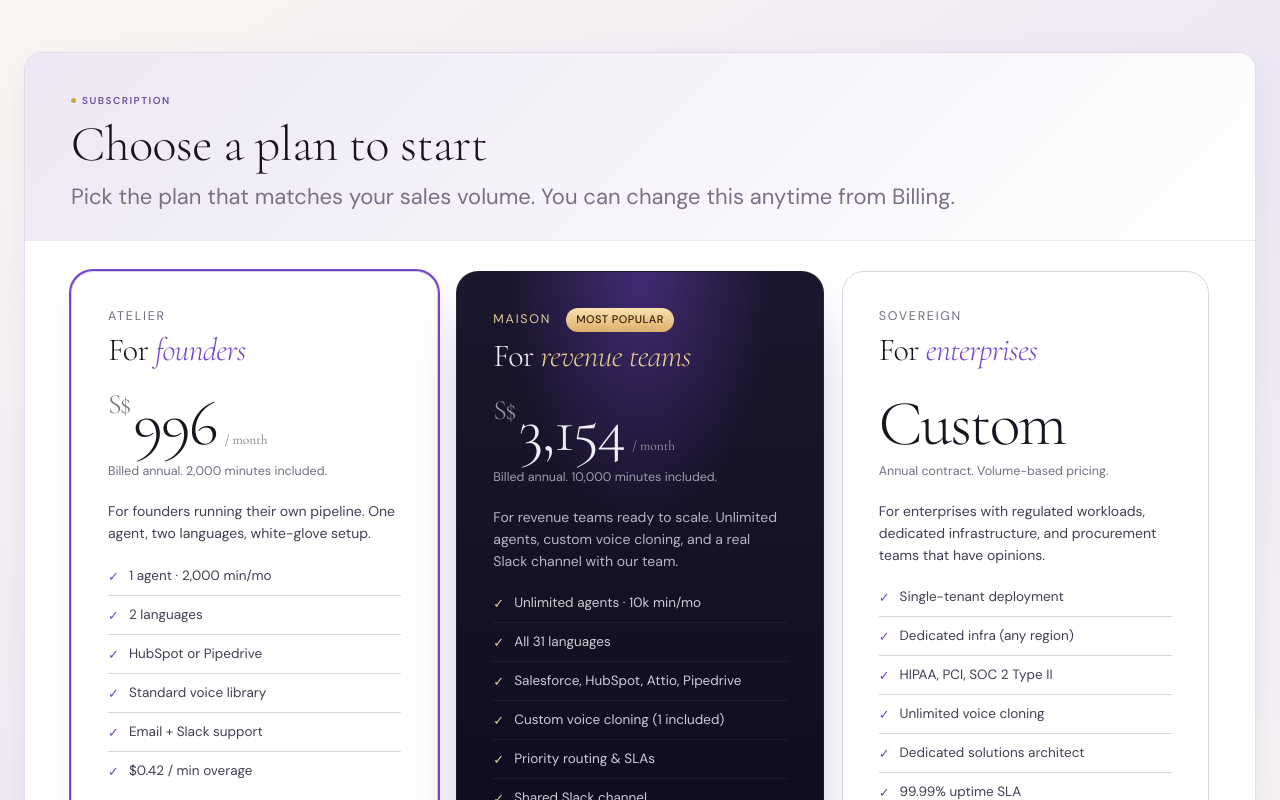
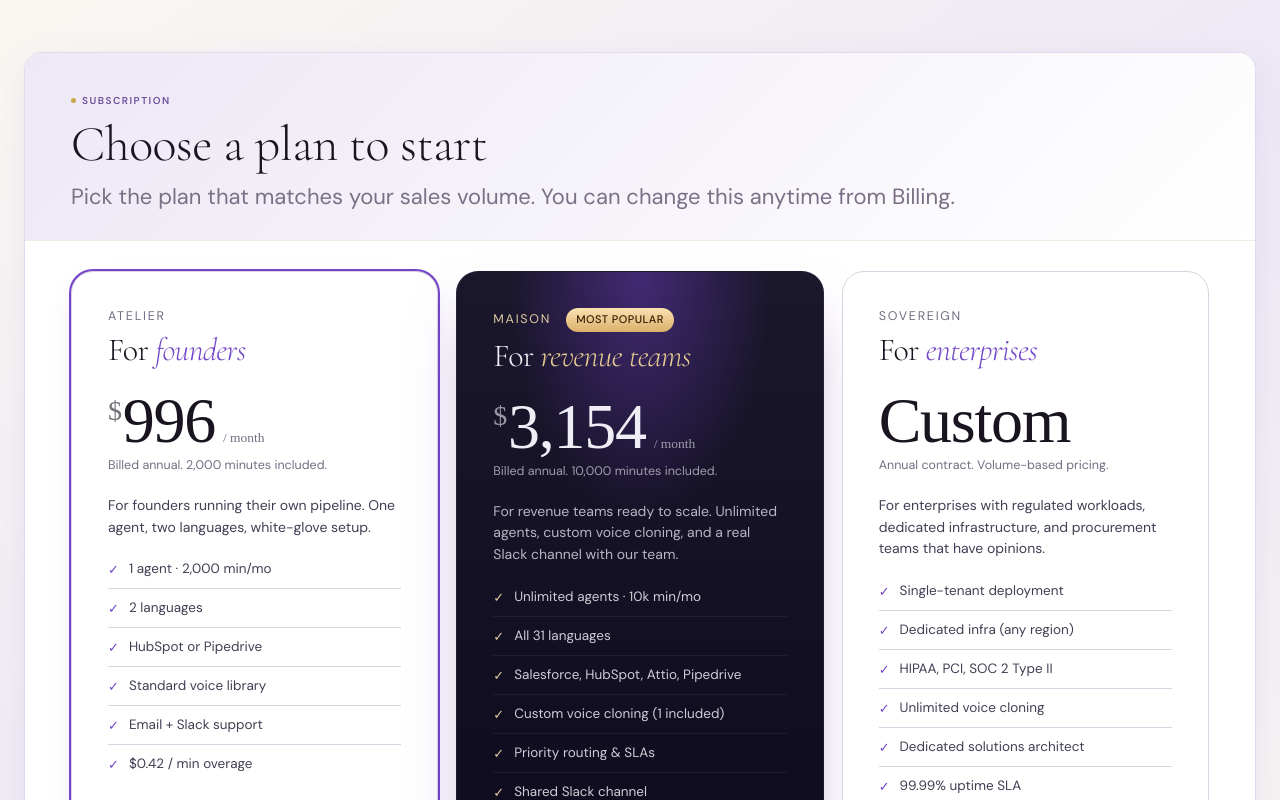
Before and after one commit to Simhateja17/sales, a Next.js app: page /plan-select in a window 1280 px wide. Shown: the top 800 px of the page. Built offline with nearby package versions, Linux system fonts and the light colour scheme.

Commit message:
fix: brand dot spacing, pricing card styling, quote closing mark

```diff
--- a/src/app/(barsha)/barsha.css
+++ b/src/app/(barsha)/barsha.css
@@ -432,8 +432,8 @@ input[type=range]::-webkit-slider-thumb{appearance:none;width:20px;height:20px;b
 #plan-select .price.feature .plan-name{color:oklch(0.96 0.01 295);}
 #plan-select .price .plan-name em{font-style:italic;font-weight:320;color:oklch(0.52 0.19 295);}
 #plan-select .price.feature .plan-name em{color:oklch(0.85 0.08 85);}
-#plan-select .price .amount{font-family:'Fraunces','Cormorant Garamond',serif;font-weight:350;font-size:64px;letter-spacing:-.03em;margin:22px 0 4px;line-height:1.1;}
-#plan-select .price .amount .currency{font-size:28px;vertical-align:top;margin-right:4px;opacity:.6;}
+#plan-select .price .amount{font-family:'Fraunces',serif;font-weight:300;font-size:64px;letter-spacing:-.02em;margin:22px 0 4px;line-height:1;font-variation-settings:"opsz" 144,"SOFT" 20;}
+#plan-select .price .amount .currency{font-size:28px;vertical-align:super;margin-right:2px;opacity:.6;font-weight:300;}
 #plan-select .price .amount .per{font-size:13.5px;color:oklch(0.55 0.03 290);margin-left:8px;font-weight:400;letter-spacing:0;}
 #plan-select .price.feature .amount .per{color:oklch(0.7 0.02 295);}
 #plan-select .price .amount-sub{font-size:12.5px;color:oklch(0.55 0.03 290);margin-bottom:22px;}
--- a/src/app/(barsha)/plan-select/page.tsx
+++ b/src/app/(barsha)/plan-select/page.tsx
@@ -19,7 +19,7 @@ export default function PlanSelectPage() {
             <div className={`price${selected === 0 ? ' selected' : ''}`} onClick={() => setSelected(0)}>
               <div className="tier">Atelier</div>
               <h3 className="plan-name">For <em>founders</em></h3>
-              <div className="amount"><span className="currency">S$</span>996<span className="per">/ month</span></div>
+              <div className="amount"><sup className="currency">$</sup>996<span className="per">/ month</span></div>
               <div className="amount-sub">Billed annual. 2,000 minutes included.</div>
               <p className="desc">For founders running their own pipeline. One agent, two languages, white-glove setup.</p>
               <ul>
@@ -36,7 +36,7 @@ export default function PlanSelectPage() {
             <div className={`price feature${selected === 1 ? ' selected' : ''}`} onClick={() => setSelected(1)}>
               <div className="tier">Maison <span className="ribbon">Most popular</span></div>
               <h3 className="plan-name">For <em>revenue teams</em></h3>
-              <div className="amount"><span className="currency">S$</span>3,154<span className="per">/ month</span></div>
+              <div className="amount"><sup className="currency">$</sup>3,154<span className="per">/ month</span></div>
               <div className="amount-sub">Billed annual. 10,000 minutes included.</div>
               <p className="desc">For revenue teams ready to scale. Unlimited agents, custom voice cloning, and a real Slack channel with our team.</p>
               <ul>
--- a/src/app/(marketing)/globals.css
+++ b/src/app/(marketing)/globals.css
@@ -74,7 +74,7 @@ body {
   font-family: 'Fraunces', serif; font-weight: 500; font-size: 21px;
   letter-spacing: -0.02em; font-variation-settings: "opsz" 144, "SOFT" 50;
 }
-.brand-name span { color: var(--violet); font-style: italic; }
+.brand-name span { color: var(--violet); font-style: italic; margin-left: -0.08em; }
 .nav-links { display: flex; gap: 36px; }
 .nav-links a {
   color: var(--ink-2); text-decoration: none; font-size: 14px;
@@ -732,8 +732,9 @@ h1.hero-title .accent {
 .quote-block::before { content: ""; position: absolute; inset: 0; background: radial-gradient(60% 50% at 100% 0%, oklch(0.55 0.22 295 / 0.5), transparent 60%), radial-gradient(40% 40% at 0% 100%, oklch(0.85 0.08 85 / 0.18), transparent 60%); pointer-events: none; }
 .quote-block blockquote { position: relative; margin: 0; max-width: 26ch; }
 .quote-block .mark { font-family: 'Fraunces', serif; font-size: 96px; line-height: 0.4; color: oklch(0.85 0.08 85); font-style: italic; margin-bottom: 0; }
-.quote-block .q { font-family: 'Fraunces', serif; font-weight: 320; font-size: clamp(28px, 3.4vw, 44px); line-height: 1.25; letter-spacing: -0.02em; margin: 0 0 12px; max-width: 22ch; font-variation-settings: "opsz" 144; }
+.quote-block .q { font-family: 'Fraunces', serif; font-weight: 320; font-size: clamp(28px, 3.4vw, 44px); line-height: 1.25; letter-spacing: -0.02em; margin: 0 0 12px; font-variation-settings: "opsz" 144; }
 .quote-block .q em { font-style: italic; font-weight: 280; background: linear-gradient(110deg, oklch(0.92 0.06 85), oklch(0.78 0.16 295)); -webkit-background-clip: text; background-clip: text; -webkit-text-fill-color: transparent; font-variation-settings: "opsz" 144, "SOFT" 100, "WONK" 1; padding: 0 0.1em 0.1em; margin: 0 -0.1em; -webkit-box-decoration-break: clone; box-decoration-break: clone; }
+.quote-block .close-quote { color: oklch(0.85 0.08 85); font-style: italic; font-weight: 280; font-size: 96px; line-height: 0.4; vertical-align: bottom; }
 .quote-grid { position: relative; display: grid; grid-template-columns: 1.6fr 1fr; gap: 56px; align-items: center; }
 @media (max-width: 640px) { .quote-grid { grid-template-columns: 1fr; gap: 32px; } .quote-block { padding: 40px 32px; } }
 .quote-meta { display: flex; align-items: center; gap: 14px; margin-top: 28px; }
@@ -766,8 +767,8 @@ h1.hero-title .accent {
 .price.feature .plan-name { color: oklch(0.96 0.01 295); }
 .price .plan-name em { font-style: italic; font-weight: 320; color: var(--violet); }
 .price.feature .plan-name em { color: oklch(0.85 0.08 85); }
-.price .amount { font-family: 'Fraunces', serif; font-weight: 350; font-size: 64px; letter-spacing: -0.03em; margin: 22px 0 4px; line-height: 1.1; font-variation-settings: "opsz" 144; }
-.price .amount .currency { font-size: 28px; vertical-align: top; margin-right: 4px; opacity: 0.6; }
+.price .amount { font-family: 'Fraunces', serif; font-weight: 300; font-size: 64px; letter-spacing: -0.02em; margin: 22px 0 4px; line-height: 1; font-variation-settings: "opsz" 144, "SOFT" 20; }
+.price .amount .currency { font-size: 28px; vertical-align: super; margin-right: 2px; opacity: 0.6; font-weight: 300; }
 .price .amount .per { font-size: 13.5px; font-family: 'Inter Tight', sans-serif; color: var(--ink-3); margin-left: 8px; font-weight: 400; letter-spacing: 0; }
 .price.feature .amount .per { color: oklch(0.7 0.02 295); }
 .price .amount-sub { font-size: 12.5px; color: var(--ink-3); margin-bottom: 22px; }
--- a/src/components/how-it-works/QuoteBlock.tsx
+++ b/src/components/how-it-works/QuoteBlock.tsx
@@ -6,7 +6,7 @@ export default function QuoteBlock() {
           <div className="quote-grid">
             <blockquote>
               <div className="mark">&ldquo;</div>
-              <p className="q">We were live in <em>one afternoon.</em> By Friday, Barsha had booked more demos than our team did in the first two weeks of the quarter.</p>
+              <p className="q">We were live in <em>one afternoon.</em> By Friday, Barsha had booked more demos than our team did in the first two weeks of the quarter.<span className="close-quote">&rdquo;</span></p>
               <div className="quote-meta">
                 <span className="av"></span>
                 <div>
--- a/src/components/pricing/Plans.tsx
+++ b/src/components/pricing/Plans.tsx
@@ -23,7 +23,7 @@ export default function Plans() {
           <div className="price reveal">
             <div className="tier">Atelier</div>
             <h3 className="plan-name">For <em>founders</em></h3>
-            <div className="amount"><span className="currency">$</span>{fmt(1200)}<span className="per">/ month</span></div>
+            <div className="amount"><sup className="currency">$</sup>{fmt(1200)}<span className="per">/ month</span></div>
             <div className="amount-sub">Billed {billing}. 2,000 minutes included.</div>
             <p className="desc">For founders running their own pipeline. One agent, two languages, white-glove setup.</p>
             <ul>
@@ -40,7 +40,7 @@ export default function Plans() {
           <div className="price feature reveal">
             <div className="tier">Maison <span className="ribbon">Most popular</span></div>
             <h3 className="plan-name">For <em>revenue teams</em></h3>
-            <div className="amount"><span className="currency">$</span>{fmt(3800)}<span className="per">/ month</span></div>
+            <div className="amount"><sup className="currency">$</sup>{fmt(3800)}<span className="per">/ month</span></div>
             <div className="amount-sub">Billed {billing}. 10,000 minutes included.</div>
             <p className="desc">For revenue teams ready to scale. Unlimited agents, custom voice cloning, and a real Slack channel with our team.</p>
             <ul>
```
